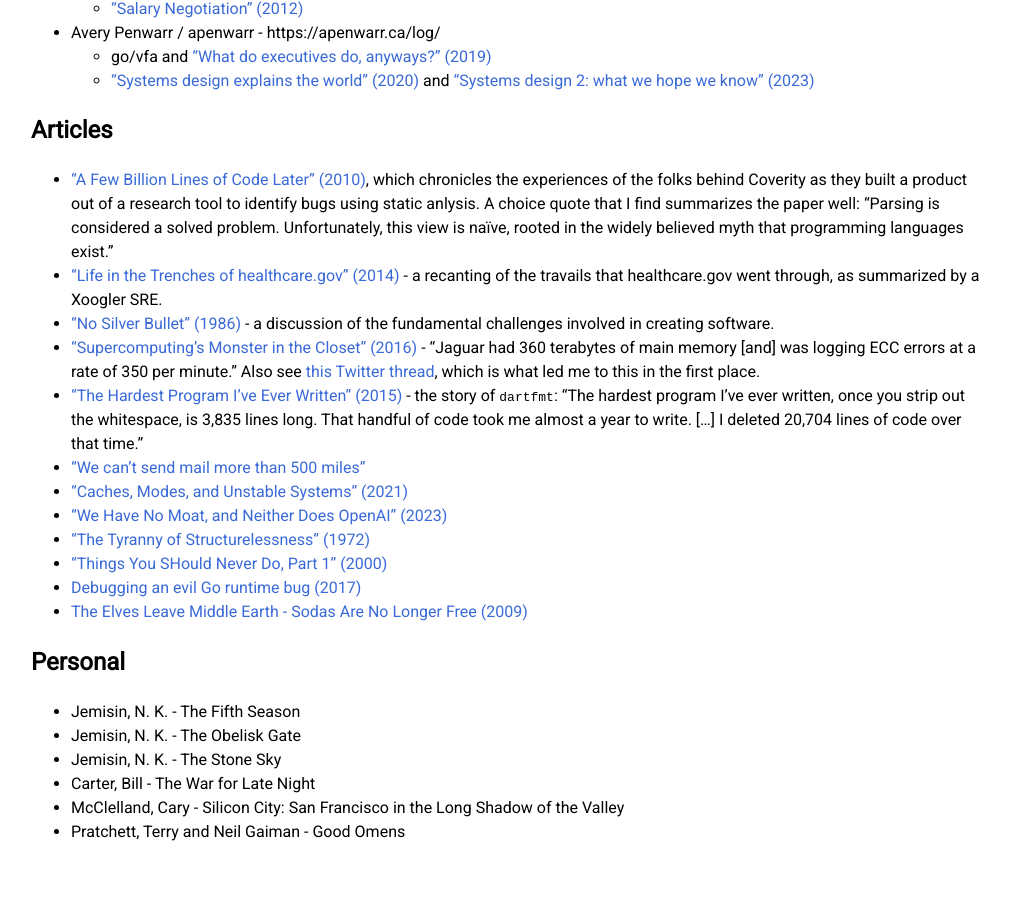
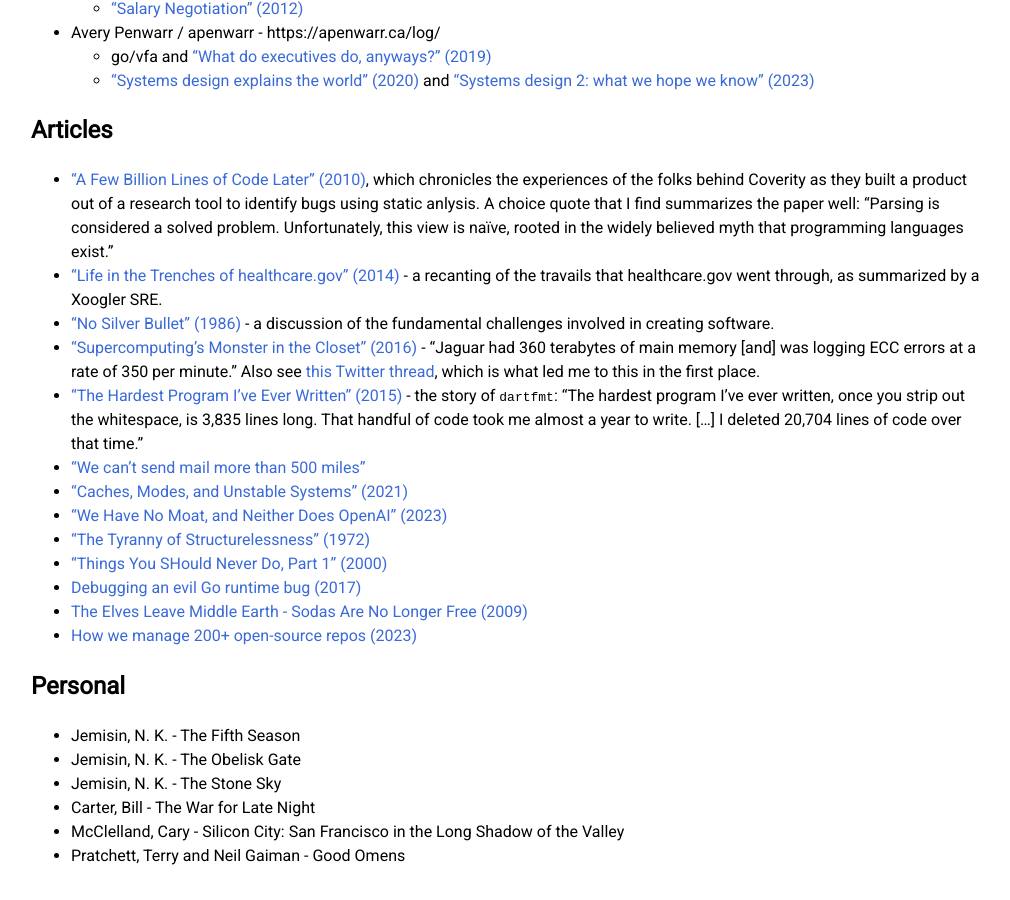
Before and after one commit to sxlijin/sxlijin.github.io, a Jekyll site: the page built from bookshelf.md, in a window 1280 px wide and 900 px high, scrolled down 798 px. Shown: the whole window, without its empty margins (129-1139 px from the left). Built offline with Jekyll 4.4.1, drawn with Linux system fonts in a browser that asks for light colours; our own code applies the rules of GitHub Pages for plain Markdown files; before the commit the page ends 1674 px from its top, so only the background shows below that.

Commit message:
bookshelf: add post about oss repo management

```diff
--- a/bookshelf.md
+++ b/bookshelf.md
@@ -38,6 +38,7 @@
 * ["Things You SHould Never Do, Part 1" (2000)](https://www.joelonsoftware.com/2000/04/06/things-you-should-never-do-part-i/)
 * [Debugging an evil Go runtime bug (2017)](https://marcan.st/2017/12/debugging-an-evil-go-runtime-bug/)
 * [The Elves Leave Middle Earth - Sodas Are No Longer Free (2009)](https://steveblank.com/2009/12/21/the-elves-leave-middle-earth-%E2%80%93-soda%E2%80%99s-are-no-longer-free/)
+* [How we manage 200+ open-source repos (2023)](https://turbot.com/blog/2023/10/repo-management)
 
 ## Personal
 
```
